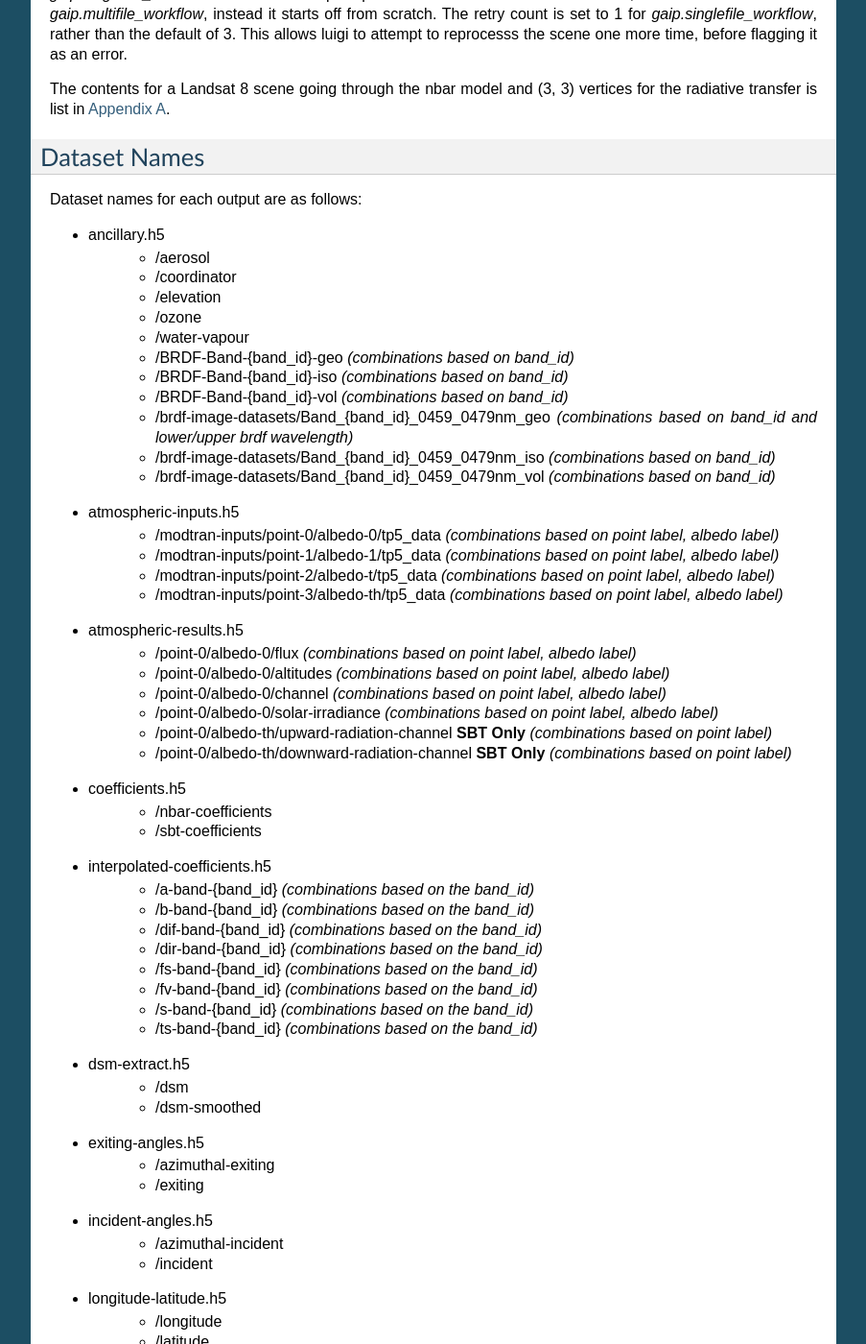
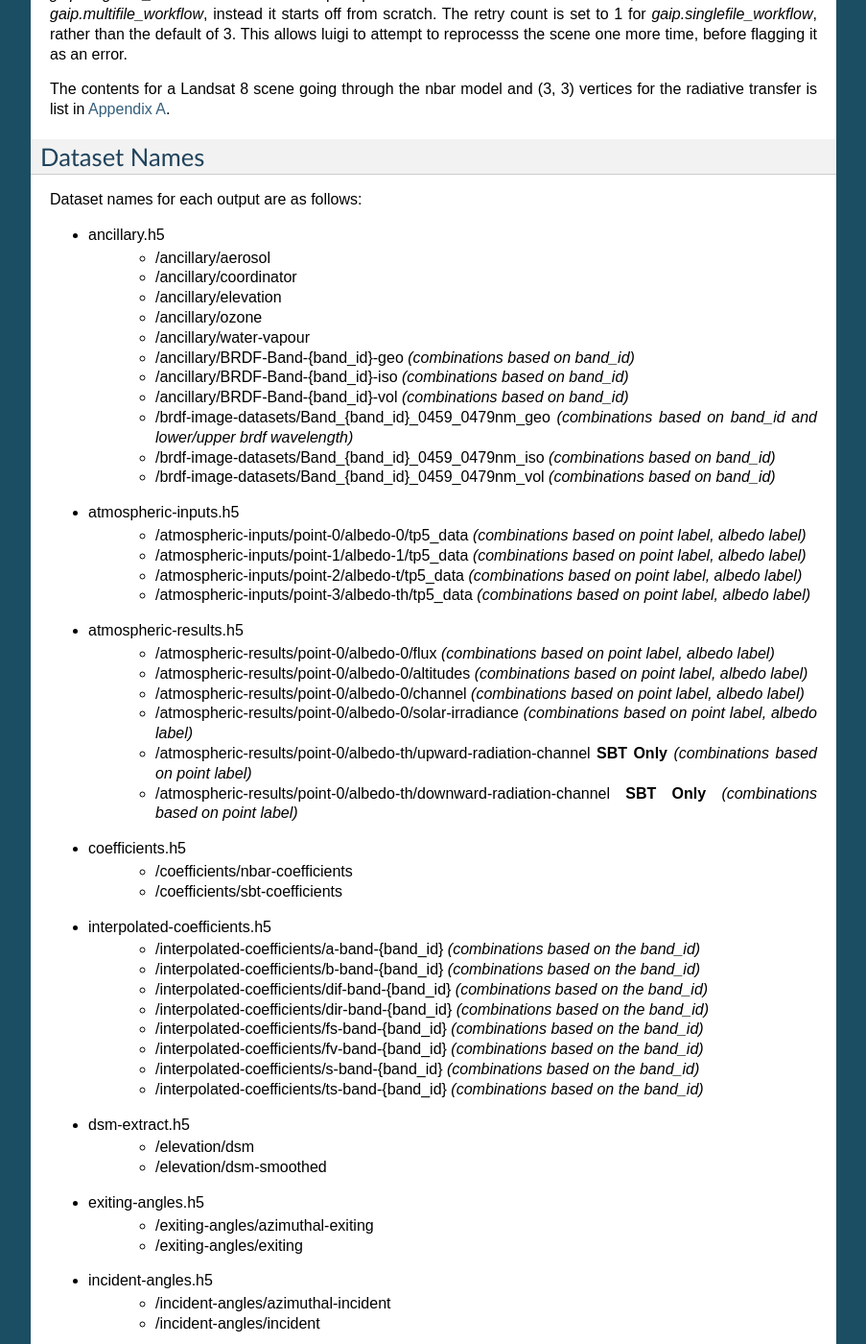
Before and after one commit to GeoscienceAustralia/wagl, a Sphinx documentation site: the page built from docs/source/hdf5.rst, in a window 1280 px wide and 1400 px high, scrolled down 1668 px. Shown: the whole window at 96% size, without its empty margins (198-1101 px from the left). Built offline with Sphinx 7.4.7, drawn with Linux system fonts in a browser that asks for light colours; pages that are not in the unit, such as notebooks, are missing from menus; some of the changed text lies outside the part shown.

Commit message:
Updated Group names in the multifile contents listing.

```diff
--- a/docs/source/hdf5.rst
+++ b/docs/source/hdf5.rst
@@ -50,84 +50,84 @@ Dataset Names
 Dataset names for each output are as follows:
 
 * ancillary.h5
-    * /aerosol
-    * /coordinator
-    * /elevation
-    * /ozone
-    * /water-vapour
-    * /BRDF-Band-{band_id}-geo *(combinations based on band_id)*
-    * /BRDF-Band-{band_id}-iso *(combinations based on band_id)*
-    * /BRDF-Band-{band_id}-vol *(combinations based on band_id)*
+    * /ancillary/aerosol
+    * /ancillary/coordinator
+    * /ancillary/elevation
+    * /ancillary/ozone
+    * /ancillary/water-vapour
+    * /ancillary/BRDF-Band-{band_id}-geo *(combinations based on band_id)*
+    * /ancillary/BRDF-Band-{band_id}-iso *(combinations based on band_id)*
+    * /ancillary/BRDF-Band-{band_id}-vol *(combinations based on band_id)*
     * /brdf-image-datasets/Band_{band_id}_0459_0479nm_geo *(combinations based on band_id and lower/upper brdf wavelength)*
     * /brdf-image-datasets/Band_{band_id}_0459_0479nm_iso *(combinations based on band_id)*
     * /brdf-image-datasets/Band_{band_id}_0459_0479nm_vol *(combinations based on band_id)*
 * atmospheric-inputs.h5
-    * /modtran-inputs/point-0/albedo-0/tp5_data *(combinations based on point label, albedo label)*
-    * /modtran-inputs/point-1/albedo-1/tp5_data *(combinations based on point label, albedo label)*
-    * /modtran-inputs/point-2/albedo-t/tp5_data *(combinations based on point label, albedo label)*
-    * /modtran-inputs/point-3/albedo-th/tp5_data *(combinations based on point label, albedo label)*
+    * /atmospheric-inputs/point-0/albedo-0/tp5_data *(combinations based on point label, albedo label)*
+    * /atmospheric-inputs/point-1/albedo-1/tp5_data *(combinations based on point label, albedo label)*
+    * /atmospheric-inputs/point-2/albedo-t/tp5_data *(combinations based on point label, albedo label)*
+    * /atmospheric-inputs/point-3/albedo-th/tp5_data *(combinations based on point label, albedo label)*
 * atmospheric-results.h5
-    * /point-0/albedo-0/flux *(combinations based on point label, albedo label)*
-    * /point-0/albedo-0/altitudes *(combinations based on point label, albedo label)*
-    * /point-0/albedo-0/channel *(combinations based on point label, albedo label)*
-    * /point-0/albedo-0/solar-irradiance *(combinations based on point label, albedo label)*
-    * /point-0/albedo-th/upward-radiation-channel **SBT Only** *(combinations based on point label)*
-    * /point-0/albedo-th/downward-radiation-channel **SBT Only** *(combinations based on point label)*
+    * /atmospheric-results/point-0/albedo-0/flux *(combinations based on point label, albedo label)*
+    * /atmospheric-results/point-0/albedo-0/altitudes *(combinations based on point label, albedo label)*
+    * /atmospheric-results/point-0/albedo-0/channel *(combinations based on point label, albedo label)*
+    * /atmospheric-results/point-0/albedo-0/solar-irradiance *(combinations based on point label, albedo label)*
+    * /atmospheric-results/point-0/albedo-th/upward-radiation-channel **SBT Only** *(combinations based on point label)*
+    * /atmospheric-results/point-0/albedo-th/downward-radiation-channel **SBT Only** *(combinations based on point label)*
 * coefficients.h5
-    * /nbar-coefficients
-    * /sbt-coefficients
+    * /coefficients/nbar-coefficients
+    * /coefficients/sbt-coefficients
 * interpolated-coefficients.h5
-    * /a-band-{band_id} *(combinations based on the band_id)*
-    * /b-band-{band_id} *(combinations based on the band_id)*
-    * /dif-band-{band_id} *(combinations based on the band_id)*
-    * /dir-band-{band_id} *(combinations based on the band_id)*
-    * /fs-band-{band_id} *(combinations based on the band_id)*
-    * /fv-band-{band_id} *(combinations based on the band_id)*
-    * /s-band-{band_id} *(combinations based on the band_id)*
-    * /ts-band-{band_id} *(combinations based on the band_id)*
+    * /interpolated-coefficients/a-band-{band_id} *(combinations based on the band_id)*
+    * /interpolated-coefficients/b-band-{band_id} *(combinations based on the band_id)*
+    * /interpolated-coefficients/dif-band-{band_id} *(combinations based on the band_id)*
+    * /interpolated-coefficients/dir-band-{band_id} *(combinations based on the band_id)*
+    * /interpolated-coefficients/fs-band-{band_id} *(combinations based on the band_id)*
+    * /interpolated-coefficients/fv-band-{band_id} *(combinations based on the band_id)*
+    * /interpolated-coefficients/s-band-{band_id} *(combinations based on the band_id)*
+    * /interpolated-coefficients/ts-band-{band_id} *(combinations based on the band_id)*
 * dsm-extract.h5
-    * /dsm
-    * /dsm-smoothed
+    * /elevation/dsm
+    * /elevation/dsm-smoothed
 * exiting-angles.h5
-    * /azimuthal-exiting
-    * /exiting
+    * /exiting-angles/azimuthal-exiting
+    * /exiting-angles/exiting
 * incident-angles.h5
-    * /azimuthal-incident
-    * /incident
+    * /incident-angles/azimuthal-incident
+    * /incident-angles/incident
 * longitude-latitude.h5
-    * /longitude
-    * /latitude
+    * /longitude-latitude/longitude
+    * /longitude-latitude/latitude
 * relative-slope.h5
-   * /relative-slope
+   * /relative-slope/relative-slope
 * satellite-solar.h5
-    * /boxline
-    * /centreline
-    * /parameters/orbital-elements
-    * /parameters/satellite-model
-    * /parameters/satellite-track
-    * /parameters/spheroid
-    * /relative-azimuth
-    * /satellite-azimuth
-    * /satellite-view
-    * /solar-azimuth
-    * /solar-zenith
+    * /satellite-solar/boxline
+    * /satellite-solar/centreline
+    * /satellite-solar/parameters/orbital-elements
+    * /satellite-solar/parameters/satellite-model
+    * /satellite-solar/parameters/satellite-track
+    * /satellite-solar/parameters/spheroid
+    * /satellite-solar/relative-azimuth
+    * /satellite-solar/satellite-azimuth
+    * /satellite-solar/satellite-view
+    * /satellite-solar/solar-azimuth
+    * /satellite-solar/solar-zenith
 * shadow-masks.h5
-    * /cast-shadow-satellite
-    * /cast-shadow-sun
-    * /combined-shadow
-    * /self-shadow
+    * /shadow-masks/cast-shadow-satellite
+    * /shadow-masks/cast-shadow-sun
+    * /shadow-masks/combined-shadow
+    * /shadow-masks/self-shadow
 * slope-aspect.h5
-    * /aspect
-    * /slope
+    * /slope-aspect/aspect
+    * /slope-aspect/slope
 * standard-products.h5
-    * /brdf/reflectance-band-{band_id} *(combinations based on the band_id)*
-    * /lambertian/reflectance-band-{band_id} *(combinations based on the band_id)*
     * /metadata/nbar-metadata
     * /metadata/pq-metadata
     * /metadata/sbt-metadata
-    * /pixel-quality/pixel-quality
-    * /terrain/reflectance-band-{band_id} *(combinations based on the band_id)*
-    * /themal/surface-brightness-temperature-band-{band_id} *(combinations based on the band_id)*
+    * /standard-products/brdf/reflectance-band-{band_id} *(combinations based on the band_id)*
+    * /standard-products/lambertian/reflectance-band-{band_id} *(combinations based on the band_id)*
+    * /standard-products/pixel-quality/pixel-quality
+    * /standard-products/terrain/reflectance-band-{band_id} *(combinations based on the band_id)*
+    * /standard-products/themal/surface-brightness-temperature-band-{band_id} *(combinations based on the band_id)*
 
 Geospatial Information
 ----------------------
```
